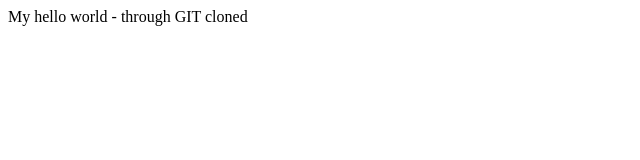
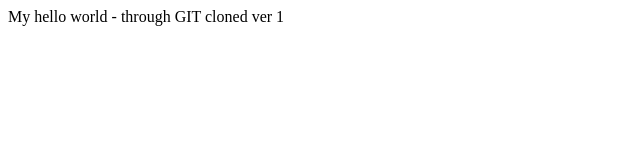
Before and after one commit to fferm/Invest, a plain HTML site: page OpenShiftSpike/WebContent/index.html in a window 1280 px wide. Shown: the full height of the page, 0-640 px from the left. Drawn offline with Linux system fonts and the light colour scheme.

Commit message:
Change in spike

```diff
--- a/OpenShiftSpike/WebContent/index.html
+++ b/OpenShiftSpike/WebContent/index.html
@@ -5,6 +5,6 @@
 <title>Insert title here</title>
 </head>
 <body>
-My hello world - through GIT cloned
+My hello world - through GIT cloned ver 1
 </body>
 </html>
```
